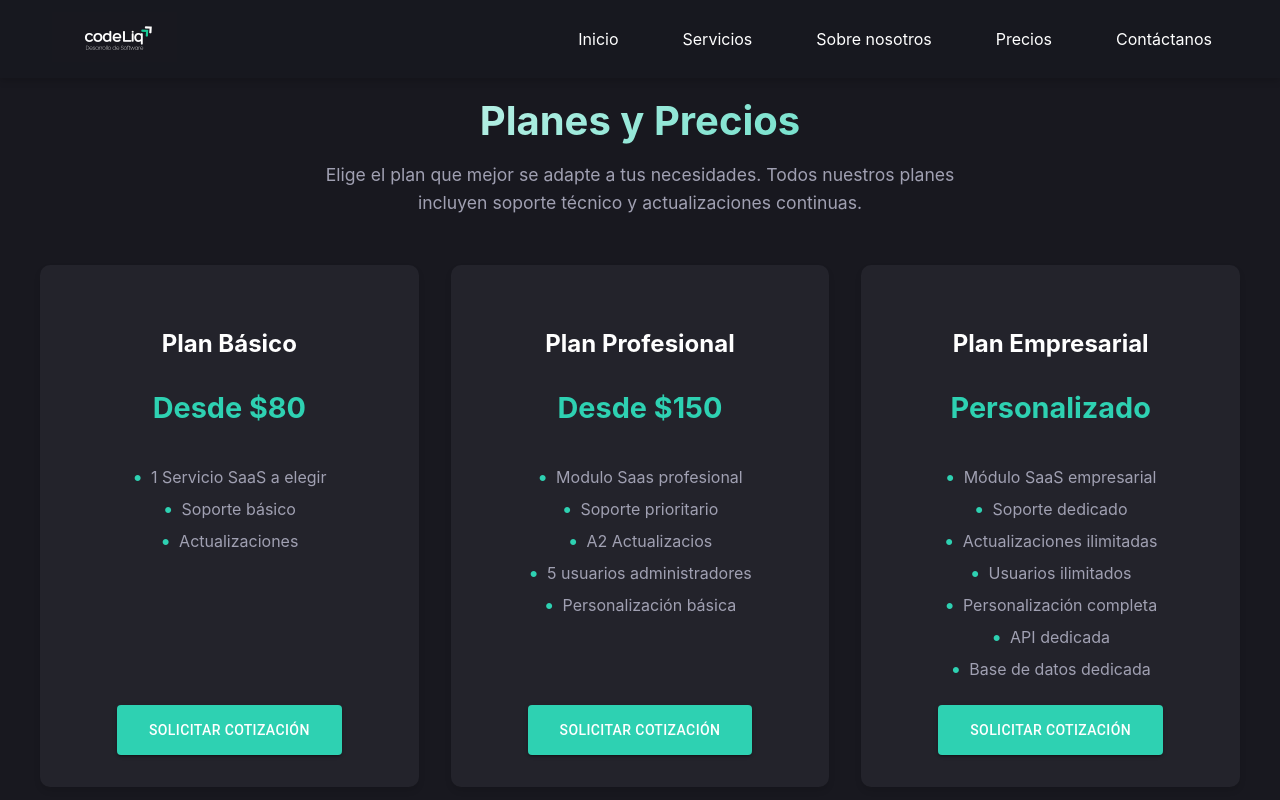
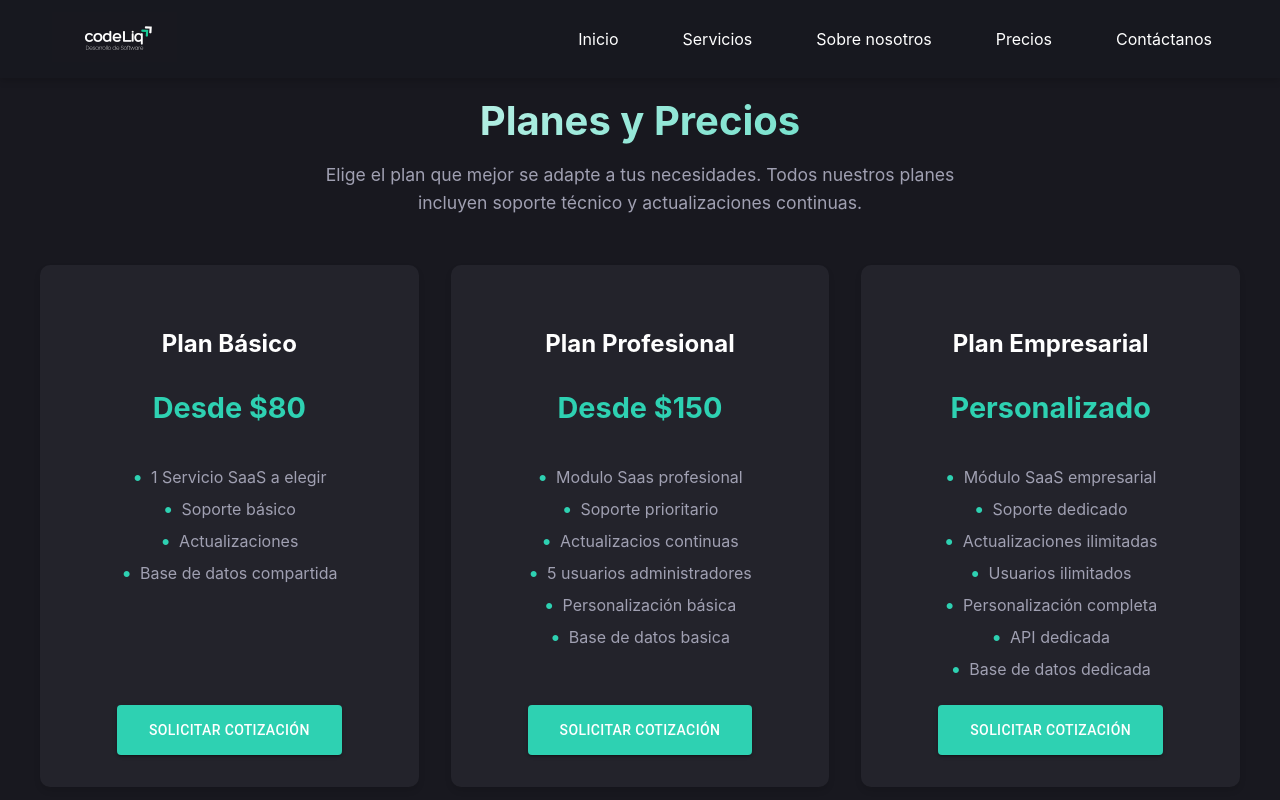
Before and after one commit to Isma1303/CodeLiq, a React (Vite) app: page /price in a window 1280 px wide. Shown: the top 800 px of the page. Built offline with nearby package versions, Linux system fonts and the light colour scheme; some icons are missing.

Commit message:
Lista de caracteristicas actualizada

```diff
--- a/src/pages/price.jsx
+++ b/src/pages/price.jsx
@@ -17,6 +17,7 @@ const PricePage = () => {
         "1 Servicio SaaS a elegir",
         "Soporte básico",
         "Actualizaciones",
+        "Base de datos compartida",
       ],
       icon: <LocalAtmIcon sx={{ fontSize: 40, color: darkTheme.accent }} />,
     },
@@ -26,9 +27,10 @@ const PricePage = () => {
       features: [
         "Modulo Saas profesional",
         "Soporte prioritario",
-        "A2 Actualizacios",
+        "Actualizacios continuas",
         "5 usuarios administradores",
         "Personalización básica",
+        "Base de datos basica",
       ],
       icon: <RequestQuoteIcon sx={{ fontSize: 40, color: darkTheme.accent }} />,
     },
```
